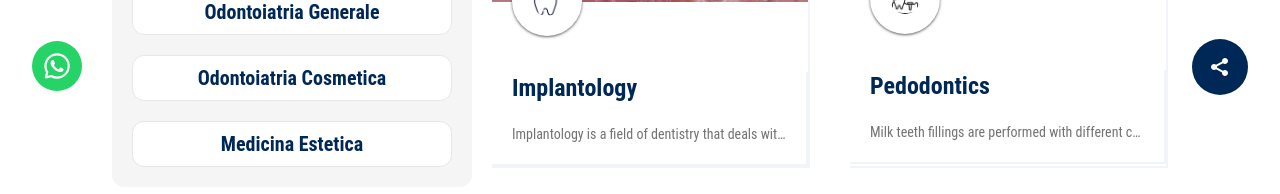
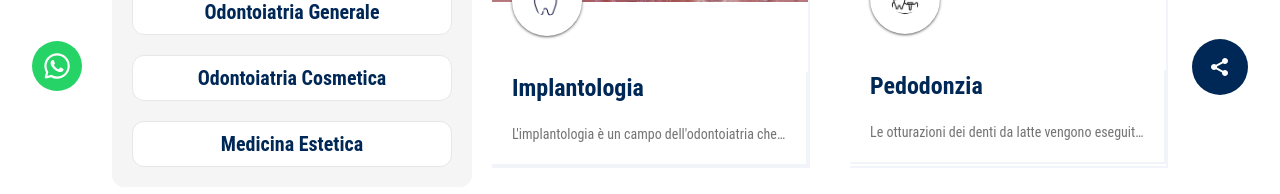
Before and after one commit to Kristi200/PrimaDentalClinic, a React (Vite) app in the folder client/: page /blogs in a window 1280 px wide. Shown: the part 685-879 px from the top of the page. Built offline with nearby package versions, Linux system fonts and the light colour scheme.

Commit message:
Services & Blog Fix Bug

```diff
--- a/client/src/Pages/Blog.jsx
+++ b/client/src/Pages/Blog.jsx
@@ -7,11 +7,12 @@ import { useState } from 'react';
 import { Link } from 'react-router-dom';
 import ScrollAnimation from 'react-animate-on-scroll';
 import { Trans, useTranslation } from 'react-i18next';
+import { useEffect } from 'react';
 
 const Blog = (props) => {
   const { language } = props;
   const { t } = useTranslation();
-  const [blog, setBlog] = useState(BlogData)
+  const [blog, setBlog] = useState({})
   const [showMoreInfo1,setShowMoreInfo1] = useState(false)
   const [showMoreInfo2,setShowMoreInfo2] = useState(false)
   const [showMoreInfo3,setShowMoreInfo3] = useState(false)
@@ -87,6 +88,16 @@ const Blog = (props) => {
       setShowMoreInfo6(!showMoreInfo6)
     }
   }
+
+  useEffect(() => {
+    if(language == "it"){
+      setBlog(BlogDataItalian)
+    }else if(language == "sq"){
+      setBlog(BlogDataAlbanian)
+    }else{
+      setBlog(BlogData)
+    }
+  },[])
 
 
   return (
--- a/client/src/Pages/Services.jsx
+++ b/client/src/Pages/Services.jsx
@@ -1,4 +1,4 @@
-import {useState} from 'react'
+import {useEffect, useState} from 'react'
 import { AboutImg } from '../assets';
 import { ServicesData } from '../data/Services Data/data';
 import { ServicesDataItalian } from '../data/Services Data/data.italian.json';
@@ -7,17 +7,27 @@ import { Link } from 'react-router-dom';
 import { useTranslation } from 'react-i18next';
 
 const Services = (props) => {
-  const [categoryData, setCategoryData] = useState(ServicesData);
+  const [categoryData, setCategoryData] = useState({});
   const { setTypeOfService } = props;
   const { t } = useTranslation();
   const {language} = props;
 
+  useEffect(() => {
+    if(language == "it"){
+      setCategoryData(ServicesDataItalian)
+    }else if(language == "sq"){
+      setCategoryData(ServicesDataAlbanian)
+    }else{
+      setCategoryData(ServicesData)
+    }
+  },[])
+
   const searchFunction = (e) => {
-    if(language == "it"){
+    if(language == "en"){
       if(e.target.value == "all"){
-        setCategoryData(ServicesDataItalian)
+        setCategoryData(ServicesData)
       }else{
-        setCategoryData(ServicesDataItalian.filter((data) => data.category == e.target.value))
+        setCategoryData(ServicesData.filter((data) => data.category == e.target.value))
       }
     }else if(language == "sq"){
       if(e.target.value == "all"){
@@ -27,9 +37,9 @@ const Services = (props) => {
       }
     }else{
       if(e.target.value == "all"){
-        setCategoryData(ServicesData)
+        setCategoryData(ServicesDataItalian)
       }else{
-        setCategoryData(ServicesData.filter((data) => data.category == e.target.value))
+        setCategoryData(ServicesDataItalian.filter((data) => data.category == e.target.value))
       }
     }
   }
```
